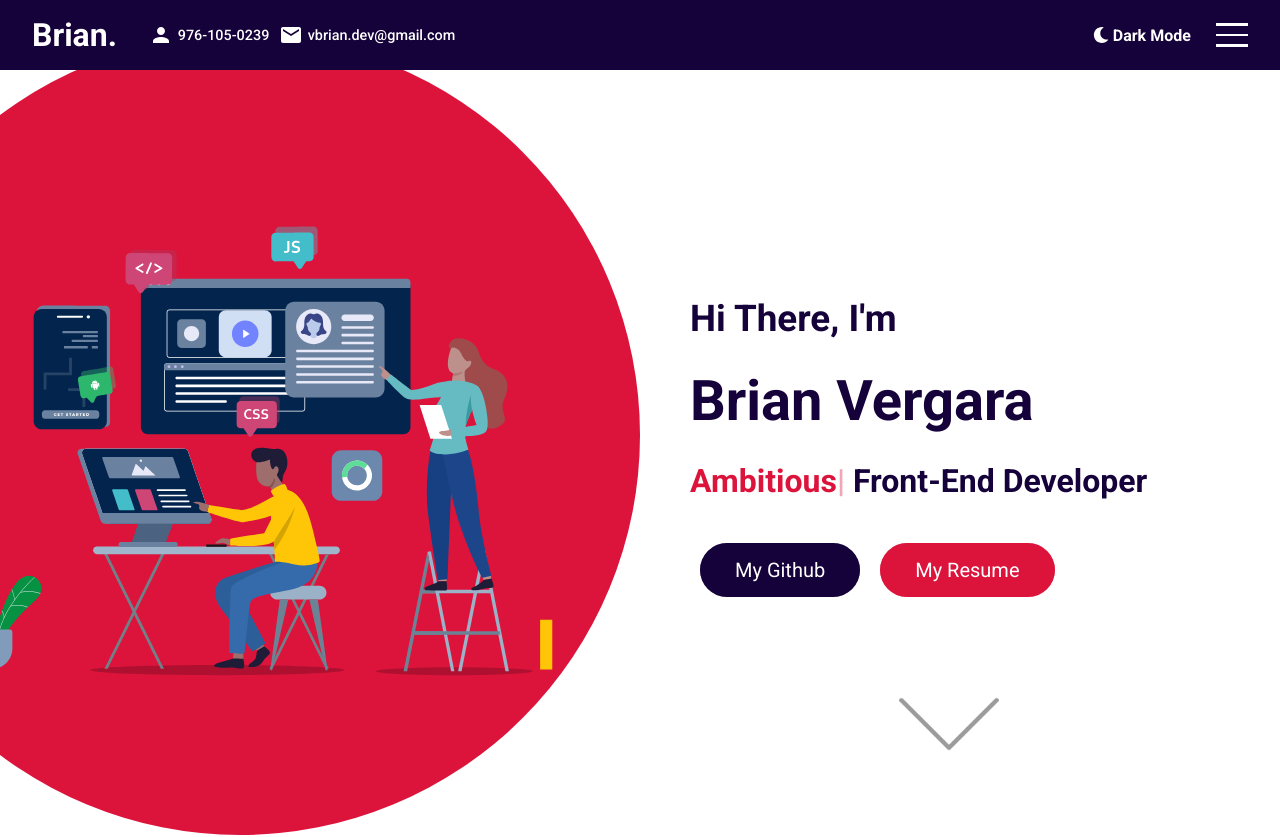
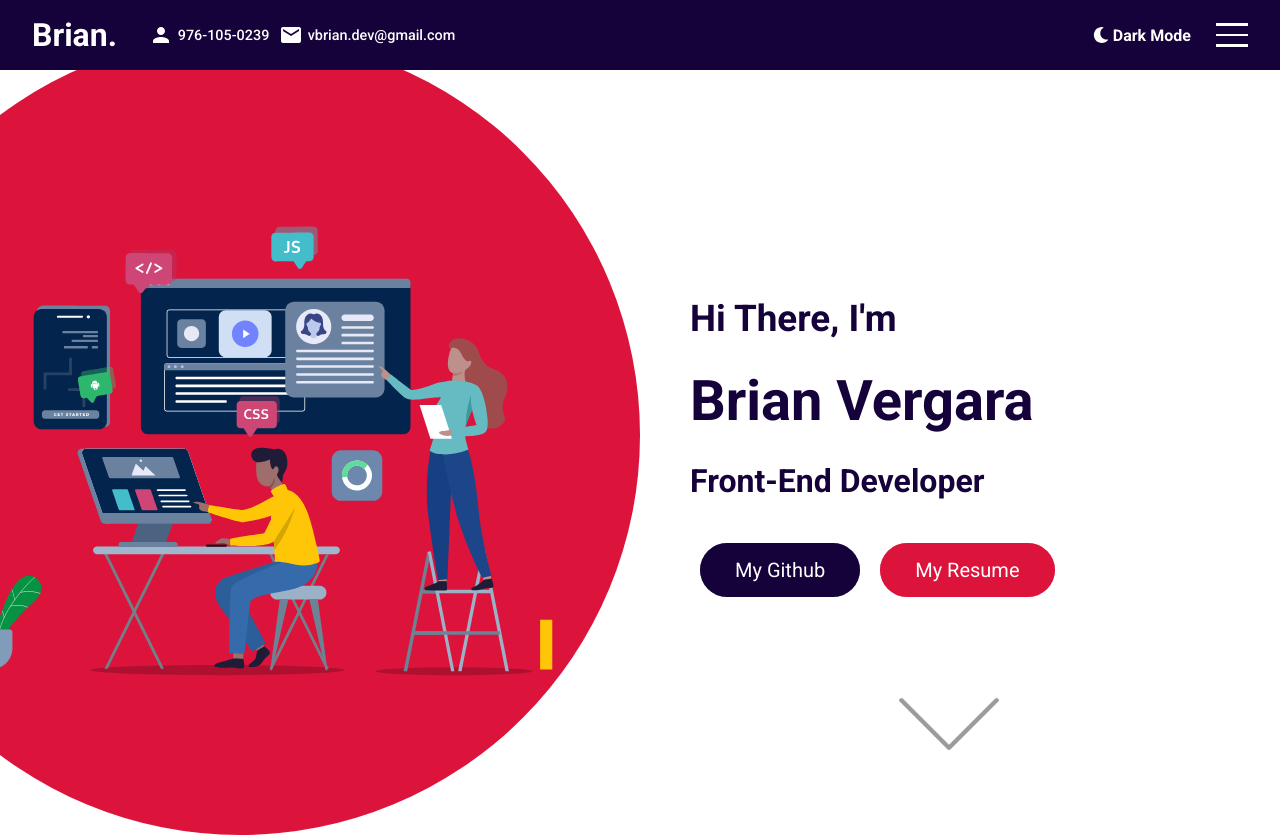
Before and after one commit to vergarapog/myPortofolio, a React (Create React App) app: page / in a window 1280 px wide. Shown: the top 837 px of the page. Built offline with nearby package versions, Linux system fonts and the light colour scheme.

Commit message:
Intro-Remove typing adjectives

```diff
--- a/src/components/intro/Intro.jsx
+++ b/src/components/intro/Intro.jsx
@@ -1,6 +1,5 @@
 import React from "react";
 import "./intro.scss";
-import { init } from "ityped";
 import { useEffect, useRef } from "react";
 import lottie from "lottie-web";
 import { SvgIcon } from "@material-ui/core";
@@ -10,7 +9,6 @@ import { useGlobalContext } from "../../context";
 
 const Intro = () => {
   const { isDarkMode } = useGlobalContext();
-  const textRef = useRef();
   const container = useRef(null);
 
   let button = useRef();
@@ -20,18 +18,6 @@ const Intro = () => {
   let titleRef = useRef();
   let nameRef = useRef();
   let jobRef = useRef();
-
-  useEffect(() => {
-    init(textRef.current, {
-      showCursor: false,
-      backDelay: 2000,
-      typeSpeed: 150,
-      backSpeed: 100,
-      startDelay: 4000,
-      showCursor: true,
-      strings: ["Ambitious", "Determined", "Commited"],
-    });
-  }, []);
 
   useEffect(() => {
     lottie.loadAnimation({
@@ -161,7 +147,7 @@ const Intro = () => {
           </h1>
 
           <h3 className={`${isDarkMode && "dark-mode"}`} ref={jobRef}>
-            <span ref={textRef}></span> Front-End Developer
+            Front-End Developer
           </h3>
 
           {/* <div className="adjectives">
```
